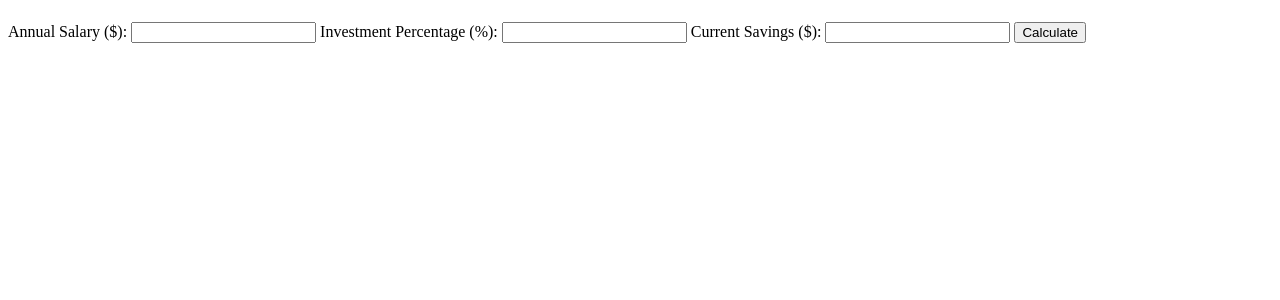
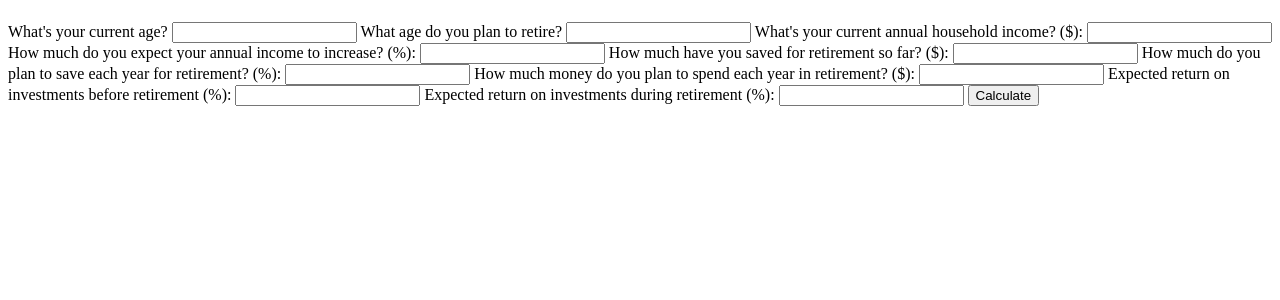
Before and after one commit to MarcelBarrios/Winter-Intensive-1-Recalc, a Python web app: template templates/index.html in a window 1280 px wide. Shown: the part 58-358 px from the top of the page. Run offline with Jinja, Linux system fonts and the light colour scheme; the template is opened without the code that fills it, so the values that code supplies are empty.

Commit message:
index.html and app.py updated

```diff
--- a/templates/index.html
+++ b/templates/index.html
@@ -16,18 +16,33 @@
             <h1>Retirement Calculator</h1>
         </header>
 
-        <form id="calculation-form" method="POST" action="{{ url_for('calculate') }}">
-            <label for="salary">Annual Salary ($):</label>
+        <form id="calculation-form" method="POST" action="{{ url_for('index') }}">
+            <label for="age">What's your current age?</label>
+            <input type="number" id="age" name="age" required>
+
+            <label for="retirement_age">What age do you plan to retire?</label>
+            <input type="number" id="retirement_age" name="retirement_age" required>
+
+            <label for="salary">What's your current annual household income? ($):</label>
             <input type="number" id="salary" name="salary" required>
 
-            <label for="investment_percentage">Investment Percentage (%):</label>
-            <input type="number" id="investment_percentage" name="investment_percentage" required>
+            <label for="increase_percentage">How much do you expect your annual income to increase? (%):</label>
+            <input type="number" id="increase_percentage" name="increase_percentage" required>
 
-            <label for="current_savings">Current Savings ($):</label>
-            <input type="number" id="current_savings" name="current_savings" required>
+            <label for="retirement_so_far">How much have you saved for retirement so far? ($):</label>
+            <input type="number" id="retirement_so_far" name="retirement_so_far" required>
 
-            <!-- <label for="years_until_retirement">Years Until Retirement:</label>
-            <input type="number" id="years_until_retirement" name="years_until_retirement" required> -->
+            <label for="percentage_year_saved">How much do you plan to save each year for retirement? (%):</label>
+            <input type="number" id="percentage_year_saved" name="percentage_year_saved" required>
+
+            <label for="spend_in_retirement">How much money do you plan to spend each year in retirement? ($):</label>
+            <input type="number" id="spend_in_retirement" name="spend_in_retirement" required>
+
+            <label for="expected_return_before">Expected return on investments before retirement (%):</label>
+            <input type="number" id="expected_return_before" name="expected_return_before" required>
+
+            <label for="expected_return_during">Expected return on investments during retirement (%):</label>
+            <input type="number" id="expected_return_during" name="expected_return_during" required>
 
             <button type="submit">Calculate</button>
         </form>
```
Also changed, not shown: app.py (+51 -21 lines).
